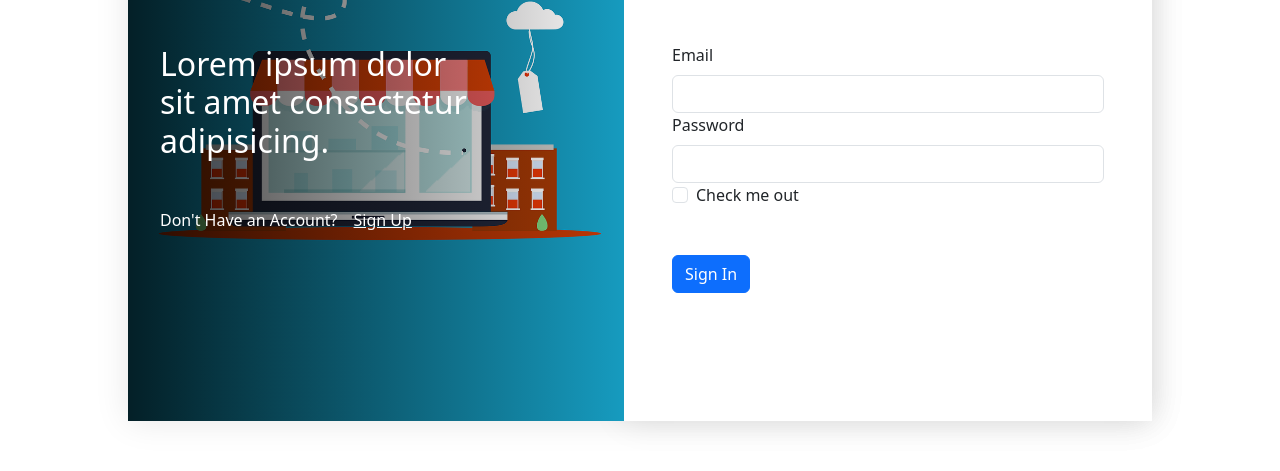
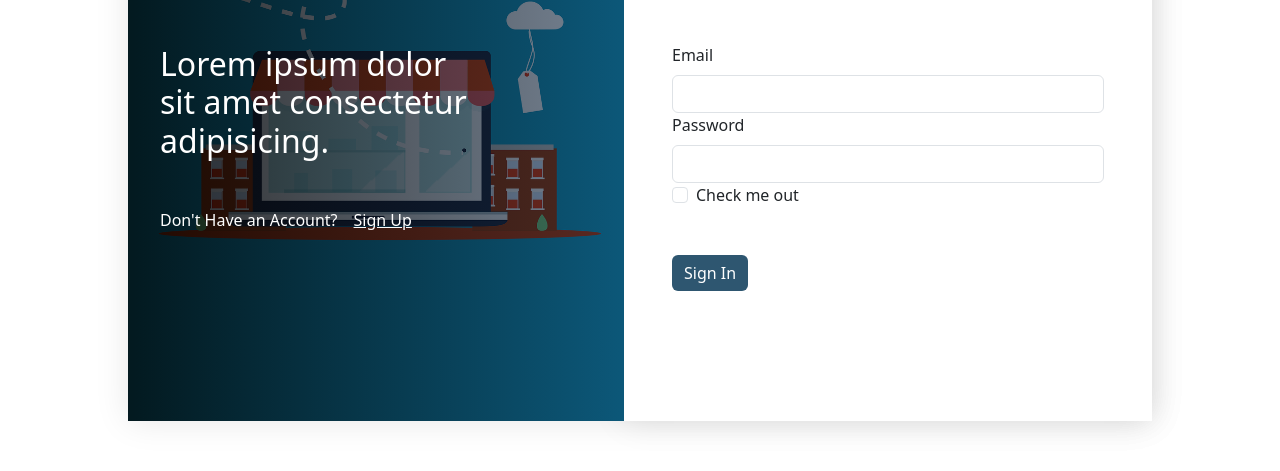
Before and after one commit to vectorojay/formUI, a plain HTML site: page login.html in a window 1280 px wide. Shown: the part 299-770 px from the top of the page. Drawn offline with nearby package versions, Linux system fonts and the light colour scheme.

Commit message:
change login form sign in button color

```diff
--- a/login.html
+++ b/login.html
@@ -64,7 +64,10 @@
           </div>
         </div>
         <div class="col-12 mt-5 gap-3 d-flex">
-          <button type="submit" class="btn btn-primary text-nowrap">
+          <button
+            type="submit"
+            class="btn btn-primary text-nowrap button border-0"
+          >
             Sign In
           </button>
           <div class="row gap-3 sign-in-hidden">
--- a/style.css
+++ b/style.css
@@ -28,8 +28,8 @@ body {
   padding: 9rem 2rem;
   background-image: linear-gradient(
       to right,
-      rgba(0, 0, 0, 0.795),
-      rgba(210, 187, 194, 0.027)
+      rgba(0, 0, 0, 0.835),
+      rgba(8, 33, 63, 0.548)
     ),
     url(images/store-4156934_1280.png);
   background-size: cover;
```
